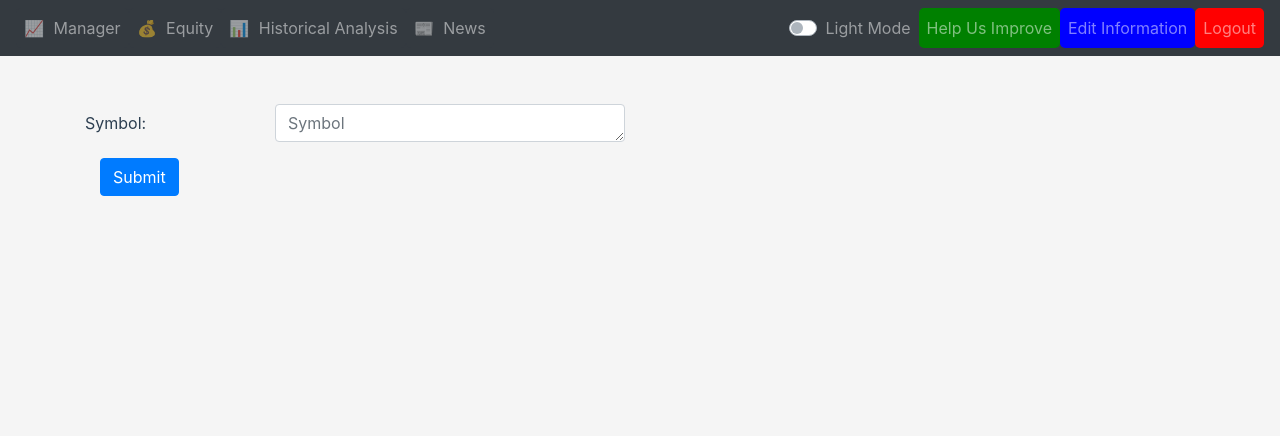
After one commit to ChrisLazaridis/flask-binance-app, a Flask app: page /analysis in a window 1280 px wide. The commit adds this page. Shown: the top 436 px of the page. Run offline with Flask 3, Linux system fonts and the light colour scheme; a user stored in the database is signed in; some libraries are stand-ins or nearby versions.

Commit message:
04/08/23

```diff
--- a/website/models.py
+++ b/website/models.py
@@ -1,6 +1,8 @@
 from . import db
 from flask_login import UserMixin
 from sqlalchemy.sql import func
+
+
 class User(db.Model, UserMixin):
     id = db.Column(db.Integer, primary_key=True)
     email = db.Column(db.String(150), unique=True)
--- a/website/suggestions.txt
+++ b/website/suggestions.txt
@@ -6,3 +6,6 @@ Suggestion: TEST2
 
 User Email: lazaridis.paul@gmail.com
 Suggestion: test2
+
+User Email: lazaridis.paul@gmail.com
+Suggestion: test3
--- a/website/templates/base.html
+++ b/website/templates/base.html
@@ -158,8 +158,11 @@
       <a class="nav-link nav-item custom-button-every" id="equity" href="/equity">
         <span class="symbol">💰</span> Equity
       </a>
+     <a class="nav-item nav-link custom-button-every" id="analysis" href="/analysis">
+        <span class="symbol">📊 </span> Historical Analysis
+      </a>
     {% endif %}
-      <a class="nav-item nav-link custom-button-every" id="about" href="/news">
+      <a class="nav-item nav-link custom-button-every" id="news" href="/news">
         <span class="symbol">📰</span> News
       </a>
   </div>
--- a/website/templates/login.html
+++ b/website/templates/login.html
@@ -13,4 +13,5 @@
     <br/>
     <button type="submit" class="btn btn-primary">Login</button>
     <button type="reset" class="btn btn-secondary">Clear</button>
+    </form>
 {% endblock %}
--- /dev/null
+++ b/website/templates/symbol_analysis.html
@@ -0,0 +1,17 @@
+{% extends 'base.html' %}
+{% block title%} Analysis Of The Day {% endblock%}
+{% block content %}
+    <div class="mt-5 mb-5">
+      <form method="POST">
+        <div class="form-group row">
+            <label for="symbol" class="col-sm-2 col-form-label">Symbol:</label>
+            <div class="col-sm-4">
+                <textarea class="form-control" id="symbol" name="symbol" rows="1" placeholder="Symbol"></textarea>
+            </div>
+       </div>
+           <div class="col-sm-4">
+            <button type="submit" class="btn btn-primary">Submit</button>
+          </div>
+      </form>
+    </div>
+{% endblock %}
--- a/website/views.py
+++ b/website/views.py
@@ -1,18 +1,13 @@
 import datetime
 
+import openai
 import pytz
 import requests
-import openai
-import smtplib
-from email.mime.text import MIMEText
-from email.mime.multipart import MIMEMultipart
 from binance.client import Client
 from binance.exceptions import BinanceAPIException
 from flask import Blueprint, render_template, request, flash, redirect, url_for
 from flask_login import login_required, current_user
-import smtplib
-from email.mime.multipart import MIMEMultipart
-from email.mime.text import MIMEText
+
 from .models import User
 
 views = Blueprint('views', __name__)
@@ -246,3 +241,42 @@ def save_suggestion_to_file(user_email, suggestion):
         print(f"An error occurred while saving the suggestion: {e}")
         return False
     return True
+
+@views.route('/analysis', methods=['POST','GET'])
+@login_required
+def symbol_analysis():
+    if request.method == 'GET':
+        return render_template('symbol_analysis.html', user=current_user)
+    if request.method == 'POST':
+        symbol = request.form.get('symbol')
+        symbol = symbol.upper()
+        symbol = symbol + 'USDT'
+        url = 'https://api.binance.com/api/v1/klines'
+
+        # Use Binance API to get historical data
+        # Replace 'interval' and 'limit' with appropriate values for your needs
+        params = {
+            'symbol': symbol,
+            'interval': '1d',  # Daily interval, you can choose other intervals like '1h', '1w', etc.
+            'limit': 365,  # Limiting data points to 365 for the last year
+        }
+
+        response = requests.get(url, params=params)
+
+        if response.status_code == 200:
+            data = response.json()
+            # Process the data and prepare the necessary information for the template
+            timestamps = [entry[0] for entry in data]
+            open_prices = [float(entry[1]) for entry in data]
+            high_prices = [float(entry[2]) for entry in data]
+            low_prices = [float(entry[3]) for entry in data]
+            close_prices = [float(entry[4]) for entry in data]
+            volumes = [float(entry[5]) for entry in data]
+
+            return render_template('historical.html', user=current_user, timestamps=timestamps,
+                                    open_prices=open_prices, high_prices=high_prices, low_prices=low_prices,
+                                    close_prices=close_prices, volumes=volumes, symbol=symbol)
+
+        else:
+            flash(f'Error: Coin "{symbol}" data not found!', 'error')
+            return render_template('symbol_analysis.html', user=current_user)
```
Also changed, not shown: website/templates/historical.html (added, +27 -0 lines), website/database.db.
